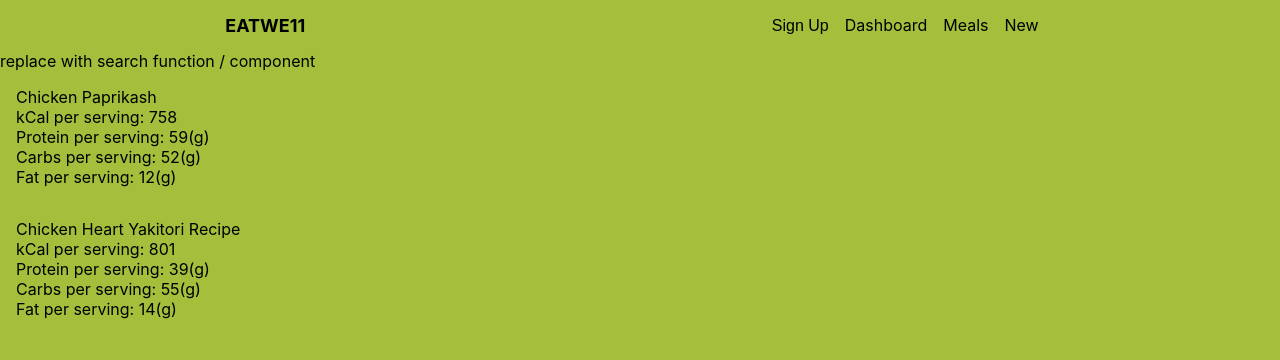
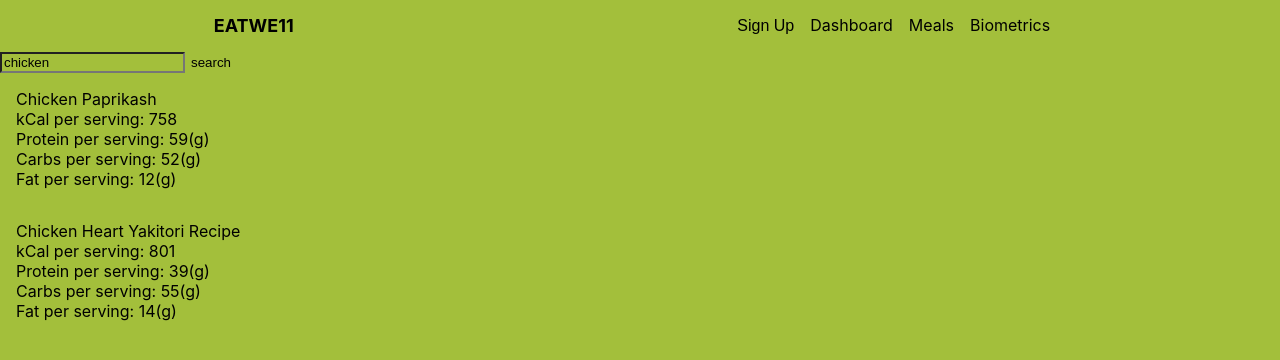
Before and after one commit to PatientPadawan/eatwe11_client, a React (Create React App) app: page /meals in a window 1280 px wide. Shown: the top 360 px of the page. Built offline with nearby package versions, Linux system fonts and the light colour scheme; the HTML template or start-up script is replaced by a standard one.

Commit message:
basic functionality implemented

```diff
--- a/src/actions/index.js
+++ b/src/actions/index.js
@@ -2,3 +2,13 @@ export const updateMacros = (macros) => ({
   type: 'RECEIVED_ALL_MACROS',
   macros,
 });
+
+export const updateMeals = (meals) => ({
+  type: 'RECEIVED_ALL_MEALS',
+  meals,
+});
+
+export const toggleMeal = (uri) => ({
+  type: 'TOGGLE_MEAL',
+  uri,
+});
--- a/src/components/NavBar/NavBar.js
+++ b/src/components/NavBar/NavBar.js
@@ -10,7 +10,7 @@ export default function NavBar() {
         <button className="button" id="Nav_signUp" type="button">Sign Up</button>
         <Link to="/dashboard" className="Nav_links">Dashboard</Link>
         <Link to="/meals" className="Nav_links">Meals</Link>
-        <Link to="/quiz" className="Nav_links">New</Link>
+        <Link to="/quiz" className="Nav_links">Biometrics</Link>
       </div>
     </nav>
   );
--- /dev/null
+++ b/src/constants/hooks.js
@@ -0,0 +1,3 @@
+import { useEffect } from 'react';
+
+export const useMountEffect = (func) => useEffect(func, []);
--- a/src/reducers/rootReducer.js
+++ b/src/reducers/rootReducer.js
@@ -4,6 +4,19 @@ const rootReducer = (state = [], action) => {
       return { ...state, meals: action.meals };
     case 'RECEIVED_ALL_MACROS':
       return { ...state, macros: action.macros };
+    case 'TOGGLE_MEAL':
+      return {
+        ...state,
+        meals: state.meals.map((recipe) => {
+          if (recipe.uri !== action.uri) {
+            return recipe;
+          }
+          return {
+            ...recipe,
+            isActive: !recipe.isActive,
+          };
+        }),
+      };
     default: return state;
   }
 };
--- a/src/routes/Anthropometric/Anthropometric.js
+++ b/src/routes/Anthropometric/Anthropometric.js
@@ -36,7 +36,6 @@ const ConnectedAnthropometric = (props) => {
   return (
     <>
       <NavBar />
-      <section>
       <form onSubmit={handleSubmit}>
         <ul>
           <li>
@@ -114,7 +113,6 @@ const ConnectedAnthropometric = (props) => {
           </li>
         </ul>
       </form>
-      </section>
     </>
   );
 };
--- a/src/routes/Dashboard/Dashboard.js
+++ b/src/routes/Dashboard/Dashboard.js
@@ -41,6 +41,7 @@ const connectedDashboard = ({ macros }) => (
         {Math.round(macros.TDEE / 3)}
       </div>
     </section>
+    <br />
     <section>
       <div>
           replace with canvas element visually describing above
--- a/src/routes/Landing/Landing.js
+++ b/src/routes/Landing/Landing.js
@@ -1,9 +1,24 @@
 import React from 'react';
 import { Link } from 'react-router-dom';
+import { connect } from 'react-redux';
 import NavBar from '../../components/NavBar/NavBar';
+import MealsService from '../../services/meals-service';
+import { updateMeals } from '../../actions/index';
+import { useMountEffect } from '../../constants/hooks';
 import './Landing.css';
 
-export default function Landing() {
+const mapDispatchToProps = (dispatch) => ({ updateMeals: (meals) => dispatch(updateMeals(meals)) });
+
+const ConnectedLanding = (props) => {
+  useMountEffect(() => {
+    const fetchData = async () => {
+      const res = await MealsService.getDemo();
+      const newArr = res.hits.map((obj) => ({ ...obj, isActive: false }));
+      props.updateMeals(newArr);
+    };
+    fetchData();
+  });
+
   return (
     <>
       <section className="Landing_section">
@@ -24,4 +39,8 @@ export default function Landing() {
       </section>
     </>
   );
-}
+};
+
+const Landing = connect(null, mapDispatchToProps)(ConnectedLanding);
+
+export default Landing;
--- a/src/routes/Meals/Meals.js
+++ b/src/routes/Meals/Meals.js
@@ -1,25 +1,65 @@
-import React from 'react';
+import React, { useState } from 'react';
 import { connect } from 'react-redux';
 import Meal from '../../components/Meal/Meal';
 import NavBar from '../../components/NavBar/NavBar';
+import MealsService from '../../services/meals-service';
+import { updateMeals } from '../../actions/index';
 import './Meals.css';
 
-const mapStateToProps = (state) => ({ meals: state.meals });
+const mapStateToProps = (state) => ({
+  meals: state.meals,
+  macros: state.macros,
+});
 
-const connectedMeals = ({ meals }) => (
+const mapDispatchToProps = (dispatch) => ({ updateMeals: (meals) => dispatch(updateMeals(meals)) });
+
+const ConnectedMeals = ({
+  meals,
+  macros,
+  updateMeals,
+}) => {
+  const [query, setQuery] = useState('chicken');
+
+  const handleSubmit = (e) => {
+    e.preventDefault();
+    const { TDEE } = macros;
+    const fetchData = async () => {
+      const res = await MealsService.getRecipes(query, ((TDEE / 3) * 0.9), ((TDEE / 3) * 1.1));
+      const newArr = res.hits.map((obj) => ({ ...obj, isActive: false }));
+      updateMeals(newArr);
+    };
+    fetchData();
+  };
+
+  return (
     <>
       <NavBar />
-    <section>
-        replace with search function / component
-    </section>
+      <form onSubmit={handleSubmit}>
+        <input
+          type="text"
+          id="query"
+          value={query}
+          onChange={(e) => setQuery(e.target.value)}
+        />
+        <button
+          type="submit"
+          className="button"
+        >
+          search
+        </button>
+      </form>
       <section>
         {meals.map((el, i) => (
-        <Meal key={el.recipe.label} meals={meals[i]} />
+          <Meal
+            key={el.recipe.uri}
+            meals={meals[i]}
+          />
         ))}
       </section>
     </>
   );
+};
 
-const Meals = connect(mapStateToProps)(connectedMeals);
+const Meals = connect(mapStateToProps, mapDispatchToProps)(ConnectedMeals);
 
 export default Meals;
--- a/src/services/meals-service.js
+++ b/src/services/meals-service.js
@@ -3,7 +3,13 @@ import config from '../config';
 const MealsService = {
   async getDemo() {
     const res = await fetch(`${config.EDAMAME_URL}/search?q=chicken&app_id=${config.EDAMAME_ID}&app_key=${config.EDAMAME_KEY}&calories=755-855`);
-    const data = res.json();
+    const data = (!res.ok) ? res.json().then((e) => Promise.reject(e)) : res.json();
+    return data;
+  },
+  async getRecipes(query, calMin, calMax) {
+    const path = `${config.EDAMAME_URL}/search?q=${query}&app_id=${config.EDAMAME_ID}&app_key=${config.EDAMAME_KEY}&calories=${Math.round(calMin)}-${Math.round(calMax)}`;
+    const res = await fetch(path);
+    const data = (!res.ok) ? res.json().then((e) => Promise.reject(e)) : res.json();
     return data;
   },
 };
```
Lines whose indentation alone changed are shown as unchanged.
